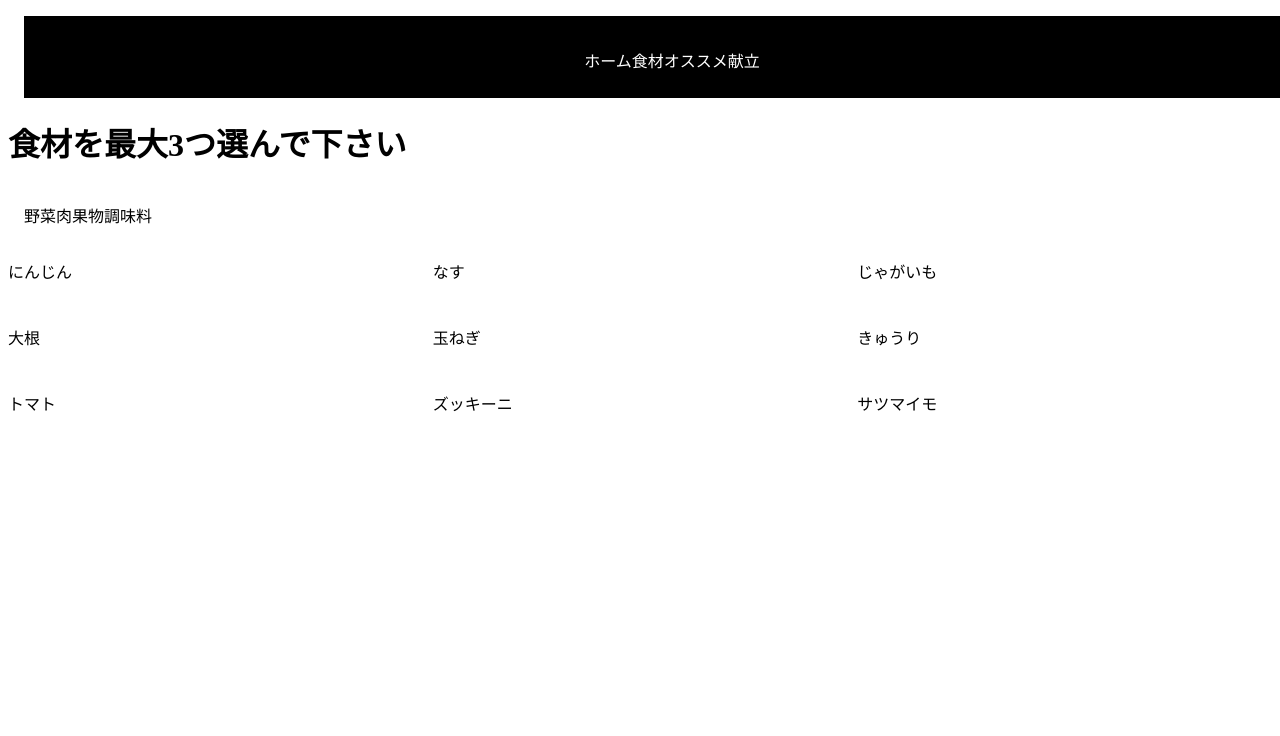
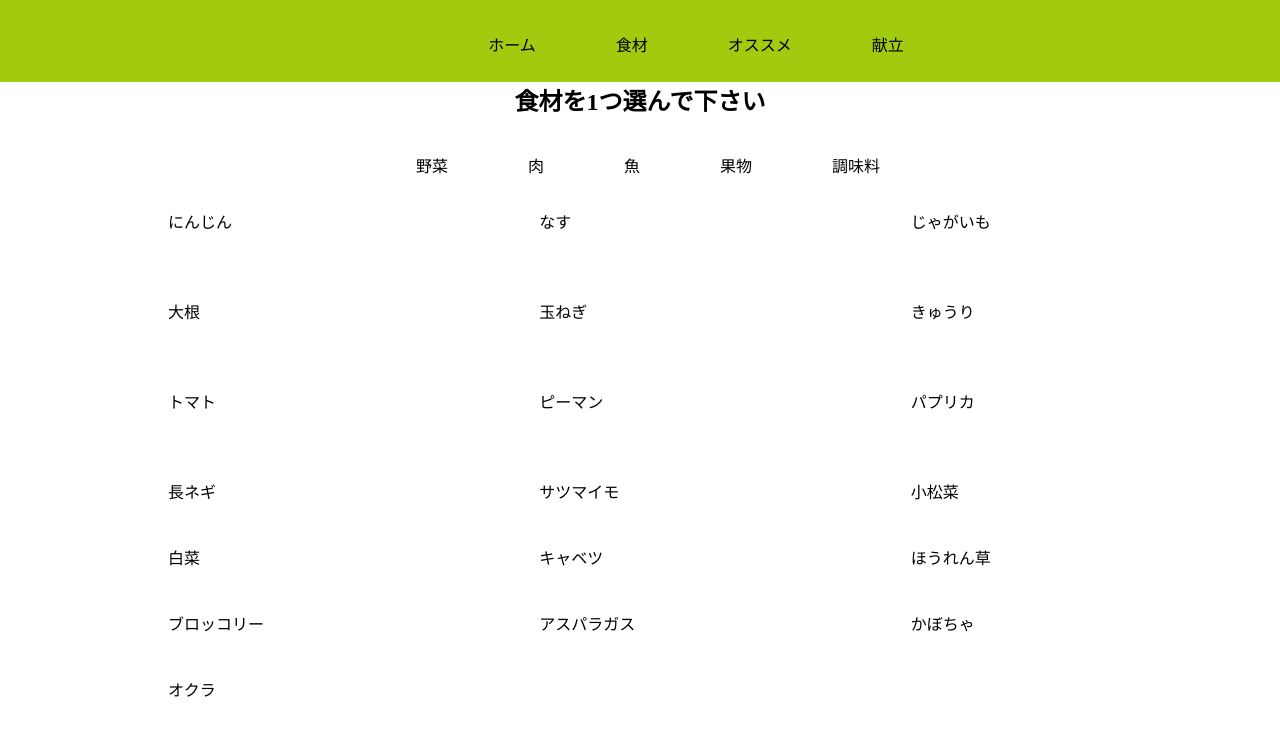
Before and after one commit to Suyuzui/class3_team1-project, a Django app: page /ingredients in a window 1280 px wide. Shown: the top 736 px of the page. Run offline with Django 3.2, Linux system fonts and the light colour scheme; some libraries are stand-ins or nearby versions.

Commit message:
ingredientsファイルの編集
htmlとcssを編集しました

```diff
--- a/cs3team1/static/blog/css/ingredients.css
+++ b/cs3team1/static/blog/css/ingredients.css
@@ -4,16 +4,28 @@
     flex-flow: row;
     width: 100%;
     height: 50px;
-    background-color: #000000;
-    color: #ffffff;
+    top: 0;
+    left: 0;
+    position: fixed;
+    background-color: #A2CA0E;
+    color: #000000;
     padding: 1em;
-    margin: 1em;
+}
+
+.margin {
+    margin-left: 5em;
+}
+
+#center {
+    text-align: center;
 }
 
 .categories {
     display: flex;
     padding-left: 1em;
     flex-direction:row;
+    justify-content: center;
+    margin-right: 5em;
 
 }
 
@@ -21,4 +33,6 @@
     display: grid;
     grid-template-columns: 1fr 1fr 1fr;
     gap: 10px;
+    grid-template-rows: 80px 80px 80px;
+    margin-left: 10em;
 }
--- a/cs3team1/templates/cs3team1/ingredients.html
+++ b/cs3team1/templates/cs3team1/ingredients.html
@@ -9,18 +9,22 @@
   </head>
   <body>
     <div class="header">
-      <p>ホーム</p>
-      <p>食材</p>
-      <p>オススメ</p>
-      <p>献立</p>
+      <p class="margin">ホーム</p>
+      <p class="margin">食材</p>
+      <p class="margin">オススメ</p>
+      <p class="margin">献立</p>
     </div>
-    <h1>食材を最大3つ選んで下さい</h1>
-    <span class="categories">
-      <p>野菜</p>
-      <p>肉</p>
-      <p>果物</p>
-      <p>調味料</p>
-    </span>
+    <br>
+    <br>
+    <br>
+    <h2 id="center">食材を1つ選んで下さい</h2>
+    <div class="categories">
+      <p class="margin">野菜</p>
+      <p class="margin">肉</p>
+      <p class="margin">魚</p>
+      <p class="margin">果物</p>
+      <p class="margin">調味料</p>
+    </div>
     <div class="vegetables">
       <p>にんじん</p>
       <p>なす</p>
@@ -29,8 +33,20 @@
       <p>玉ねぎ</p>
       <p>きゅうり</p>
       <p>トマト</p>
-      <p>ズッキーニ</p>
+      <p>ピーマン</p>
+      <p>パプリカ</p>
+      <p>長ネギ</p>
       <p>サツマイモ</p>
+      <p>小松菜</p>
+      <p>白菜</p>
+      <p>キャベツ</p>
+      <p>ほうれん草</p>
+      <p>ブロッコリー</p>
+      <p>アスパラガス</p>
+      <p>かぼちゃ</p>
+      <p>オクラ</p>
+
+
     </div>
 
 
```
